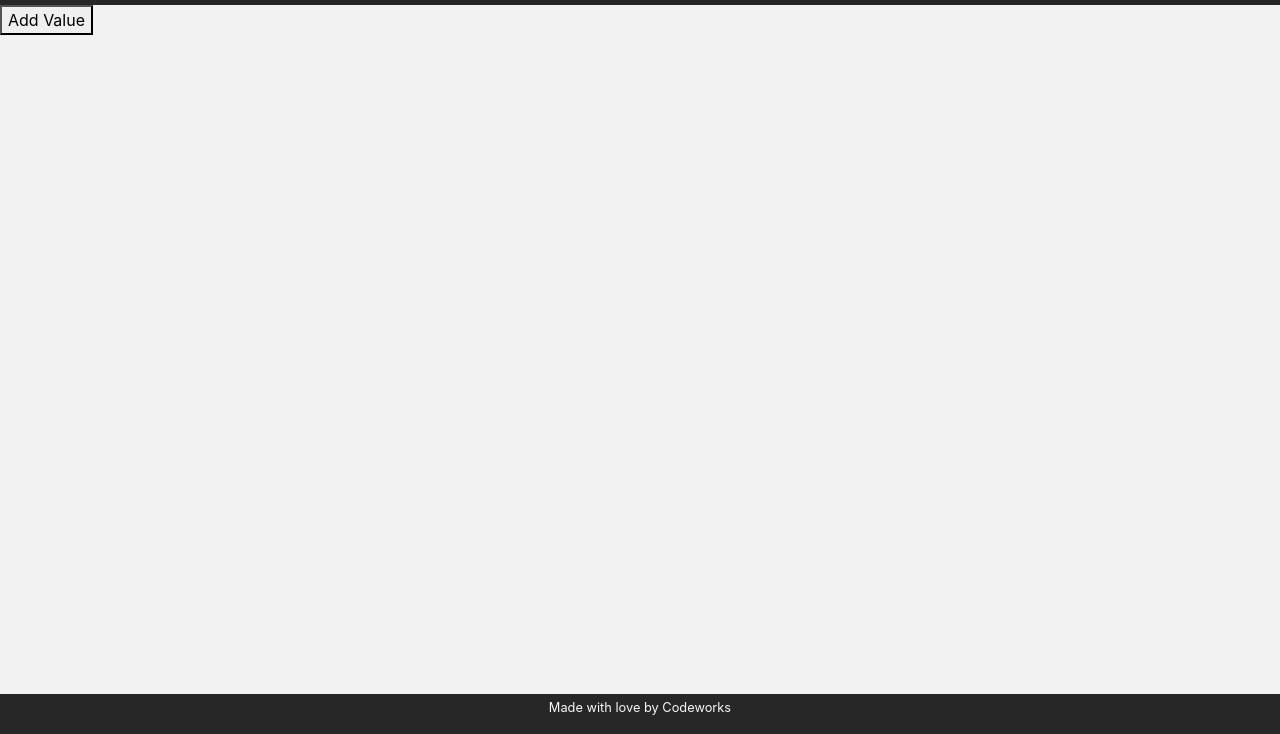
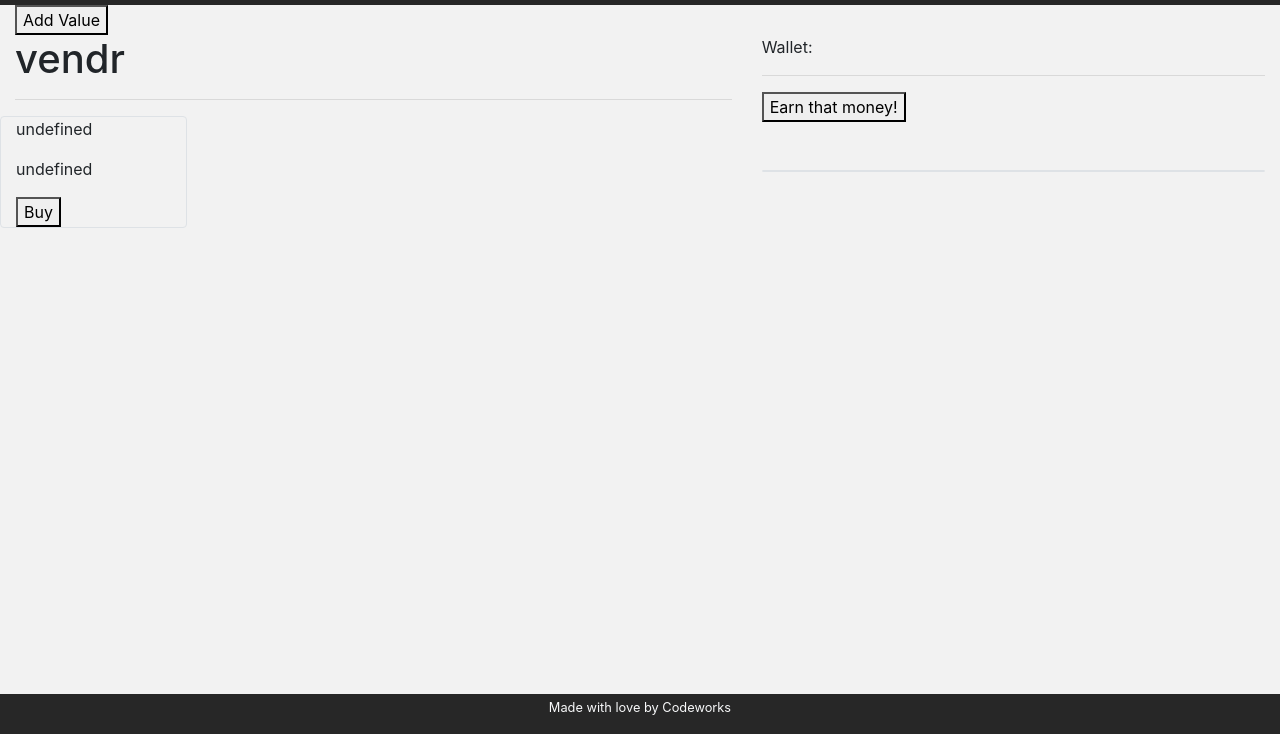
Before and after one commit to Emberglo/vendr, a website with bundled scripts: page index.html in a window 1280 px wide. Shown: the part 66-800 px from the top of the page. Built offline with nearby package versions, Linux system fonts and the light colour scheme.

Commit message:
controller, service, app setup and working

```diff
--- a/app/AppState.js
+++ b/app/AppState.js
@@ -1,10 +1,14 @@
-import Value from "./Models/Value.js"
+import Item from "./Models/Item.js"
+import Value  from "./Models/Value.js"
 import { EventEmitter } from "./Utils/EventEmitter.js"
 import { isValidProp } from "./Utils/isValidProp.js"
 
 class AppState extends EventEmitter {
   /** @type {Value[]} */
   values = []
+
+  /** @type { Item } */
+    item = new Item()
 }
 
 export const ProxyState = new Proxy(new AppState(), {
--- /dev/null
+++ b/app/Controllers/PurchaseController.js
@@ -0,0 +1,31 @@
+import { ProxyState } from "../AppState.js"
+import { purchaseService } from "../Services/PurchaseService.js"
+
+//private
+
+function _draw() {
+    let item = ProxyState.item
+    document.getElementById('item').innerHTML = /*html*/
+        `<div class="col-3 border rounded">
+            <p id="itemName">${item.name}</p>
+            <p class="itemCost">${item.cost}</p>
+            <button onclick="buy()">Buy</button>
+        </div>`
+}
+
+
+function buyFromController() {
+    console.log('buy item from controller!')
+}
+
+
+//public
+
+export default class PurchaseController {
+    constructor() {
+        console.log('hello from purchase controller');
+        ProxyState.on("item", _draw)
+        ProxyState.on('item', buyFromController)
+        _draw()
+    }
+}
--- /dev/null
+++ b/app/Models/Item.js
@@ -0,0 +1,7 @@
+export default class Item {
+    constructor(name, cost, qty) {
+        this.name = name
+        this.cost = cost
+        this.qty = qty
+    }
+}
--- /dev/null
+++ b/app/Services/PurchaseService.js
@@ -0,0 +1,9 @@
+import { ProxyState } from '../AppState.js'
+
+class PurchaseService {
+    constructor() {
+        console.log('hello from purchase service');
+    }
+}
+
+export const purchaseService = new PurchaseService()
--- a/app/main.js
+++ b/app/main.js
@@ -1,7 +1,9 @@
+import PurchaseController from "./Controllers/PurchaseController.js"
 import ValuesController from "./Controllers/ValuesController.js";
 
 class App {
   valuesController = new ValuesController();
+  purchaseController = new PurchaseController();
 }
 
 window["app"] = new App();
--- a/index.html
+++ b/index.html
@@ -18,8 +18,38 @@
             </a>
         </nav>
     </header>
-    <main>
+    <main class="container-fluid">
         <div id="app"></div>
+        <div id="machine" class="row">
+            <div id="forSale" class="col-7">
+                <h1>vendr</h1>
+                <hr>
+                <div id="item" class="row">
+                    <!-- Item Template Here -->
+                </div>
+            </div>
+
+            <div class="col-5 d-flex flex-column">
+                <div id="wallet">
+                    <div>
+                        <P>Wallet:</P>
+                        <div id="cash" class="">
+                        <!-- Available Cash Here -->
+                        </div>
+                    </div>
+                    <hr class="mb-3">
+                    <div>
+                        <button onclick="earn()">Earn that money!</button>
+                    </div>
+                </div>
+                <div id="purchased" class="border rounded mt-5">
+                    <!-- List of purchased items here -->
+                </div>
+            </div>
+
+        </div>
+        </div>
+
     </main>
     <footer class="container-fluid bg-dark text-light">
         <div class="row text-center">
@@ -33,3 +63,18 @@
 </body>
 
 </html>
+
+<!--
+-add quarters to wallet from user interface
+-draw purchaseable items to screen
+-items have button that allows user to purchase
+-allow purchase if wallet total is greater than cost
+-decrease wallet amount by cost of items
+-draw purchased item to screen
+-decrease number of that item available for purchase
+
+-view
+-current wallet total
+-button to add money to vending machine
+-items for sale
+-items purchased -->
```
